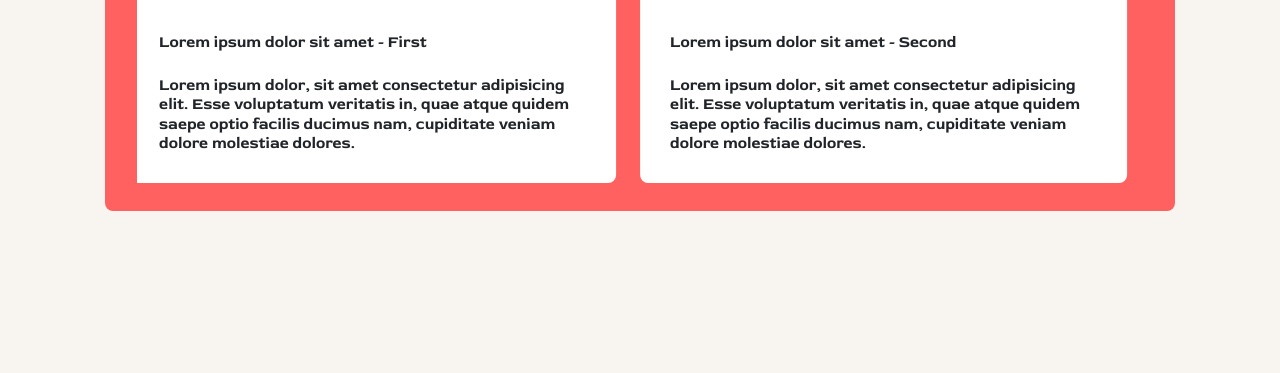
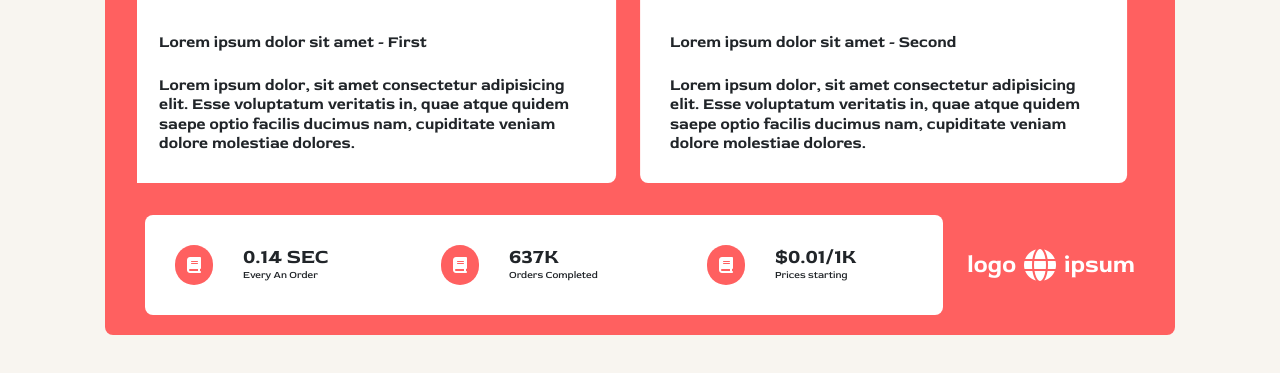
Before and after one commit to Bestar-A/test, a website: page pages/front/1.html in a window 1280 px wide. Shown: the part 1160-1533 px from the top of the page. Before the commit the page ends 1481 px from the top, so only its background shows below. Drawn offline with Linux system fonts and the light colour scheme.

Commit message:
Front - Add Service Section

```diff
--- a/assets/css/custom.css
+++ b/assets/css/custom.css
@@ -13,6 +13,10 @@ button {
 
 .navbar-toggler:focus {
 	box-shadow: none;
+}
+
+.fs-sm {
+	font-size: 10px;
 }
 
 .form-icon-group {
--- a/assets/js/front/anim.js
+++ b/assets/js/front/anim.js
@@ -32,7 +32,7 @@ const sliderAnimation = () => {
 
 				sliderList.style.transform = `translateX(-${sliderAmount * curSlider}px)`;
 			}
-			curSlider = (curSlider + 1) % sliderList.children.length;
+			curSlider = (curSlider + 1) % (sliderList.children.length - 1);
 		}
 		console.log(curSlider);
 
--- a/pages/front/1.html
+++ b/pages/front/1.html
@@ -86,7 +86,7 @@
 						Lorem ipsum dolor sit amet, <br class="d-none d-lg-block" />consectetur adipiscing elit.
 					</h6>
 				</div>
-				<div class="bg-primary rounded-3 py-s py-md-2 py-lg-3 mt-2 mt-md-3 mt-lg-m">
+				<div class="bg-primary rounded-3 py-s py-md-2 py-lg-3 mt-2 mt-md-3 mt-lg-m anim-trigger-scroll anim-opacity anim-up anim-lg anim-delay-lg">
 					<div class="service-card-wrapper py-s">
 						<div class="slide-list sz-child">
 							<div class="service-card px-0 px-lg-s">
@@ -150,6 +150,36 @@
 								</div>
 							</div>
 						</div>
+					</div>
+					<div class="service-statis mt-0 mt-md-1 mt-lg-4 px-2 px-md-5 px-lg-m d-flex gap-4 flex-column flex-lg-row">
+						<div class="bg-white rounded-3 p-2 p-md-3 p-lg-5 flex-grow-1 d-flex flex-column flex-md-row gap-3">
+							<div class="col-12 col-md-4 d-flex gap-5">
+								<i class="fa-solid fa-book rounded-pill p-1 text-white bg-primary fs-6"></i>
+								<div class="d-flex flex-column">
+									<h5 class="fw-bolder">0.14 SEC</h5>
+									<h6 class="fs-sm">Every An Order</h6>
+								</div>
+							</div>
+							<div class="col-12 col-md-4 d-flex gap-5">
+								<i class="fa-solid fa-book rounded-pill p-1 text-white bg-primary fs-6"></i>
+								<div class="d-flex flex-column">
+									<h5 class="fw-bolder">637K</h5>
+									<h6 class="fs-sm">Orders Completed</h6>
+								</div>
+							</div>
+							<div class="col-12 col-md-4 d-flex gap-5">
+								<i class="fa-solid fa-book rounded-pill p-1 text-white bg-primary fs-6"></i>
+								<div class="d-flex flex-column">
+									<h5 class="fw-bolder">$0.01/1K</h5>
+									<h6 class="fs-sm">Prices starting</h6>
+								</div>
+							</div>
+						</div>
+						<a class="align-items-center text-white cursor-pointer gap-s text-decoration-none d-none d-md-flex justify-content-center" href="#">
+							<h4 class="fw-bolder">logo</h4>
+							<i class="fa-solid fa-globe p-sm py-0 fs-2"></i>
+							<h4 class="fw-bolder">ipsum</h4>
+						</a>
 					</div>
 				</div>
 			</section>
```
